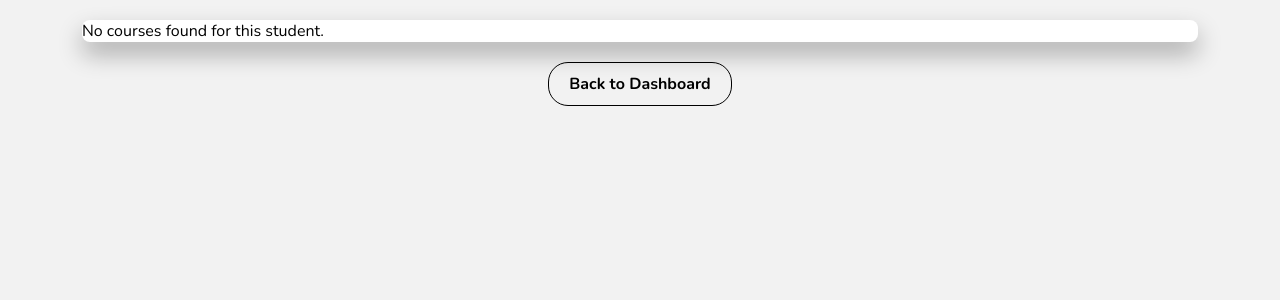
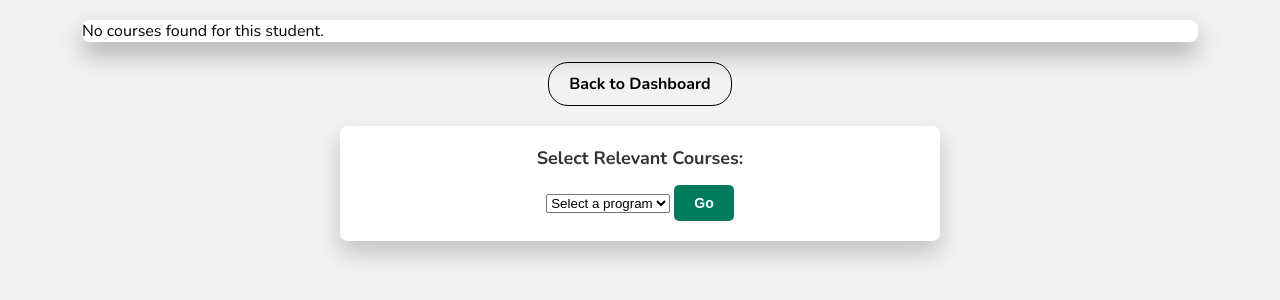
Before and after one commit to YJElla/CS192, a Flask app: template templates/view_courses.html in a window 1280 px wide. Shown: the part 230-530 px from the top of the page. Run offline with Flask 3, Linux system fonts and the light colour scheme; the template is opened without the code that fills it, so the values that code supplies are empty.

Commit message:
Update view_courses.html

```diff
--- a/templates/view_courses.html
+++ b/templates/view_courses.html
@@ -197,5 +197,19 @@
     {% endif %}
 </div>
     <a href="{{ url_for('teacher_dashboard') }}" class = "updateinfo-button">Back to Dashboard</a>
+    <!-- Program Selection Dropdown -->
+<div class="upload-container">
+    <h2>Select Relevant Courses:</h2>
+    <form action="{{ url_for('redirect_program') }}" method="POST">
+        <select name="program" required>
+            <option value="" disabled selected>Select a program</option>
+            <option value="phd">PhD</option>
+            <option value="ms">MS</option>
+            <option value="bioinformatics">Bioinformatics</option>
+        </select>
+        <button type="submit">Go</button>
+    </form>
+</div>
+
 </body>
 </html>
```
